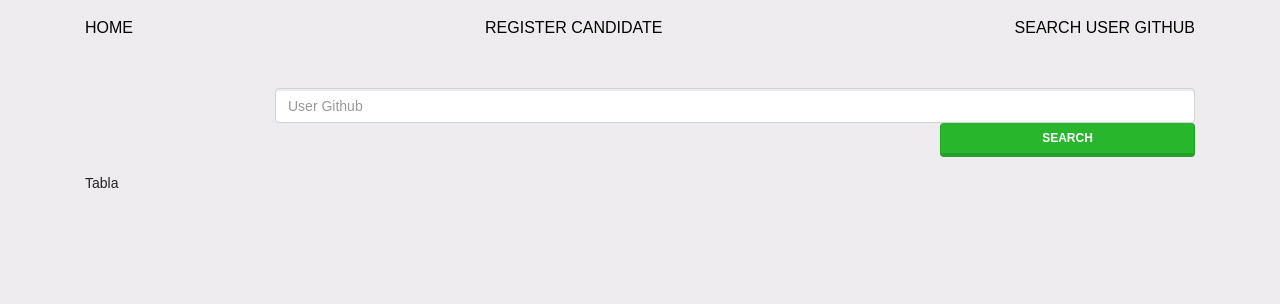
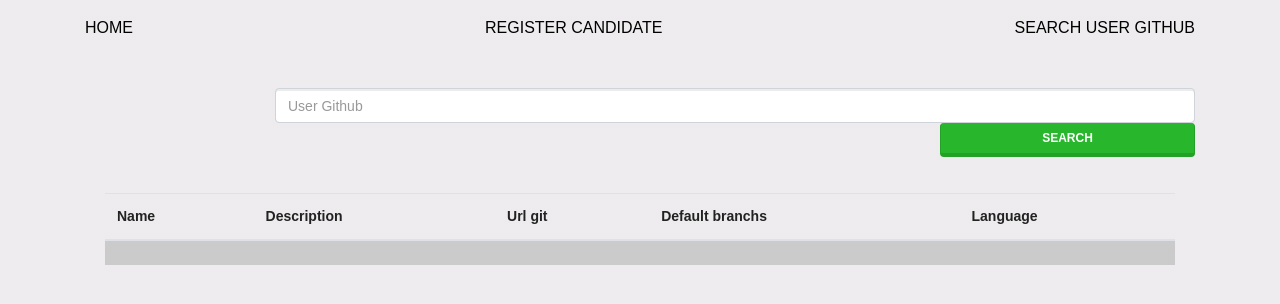
Before and after one commit to anamariaagudelo/prueba-react, a React (Create React App) app: page /search in a window 1280 px wide. Shown: the top 304 px of the page. Built offline with nearby package versions, Linux system fonts and the light colour scheme.

Commit message:
Consult Api Github OK

```diff
--- a/src/screens/SearchUserGithub/SearchUserGithub.js
+++ b/src/screens/SearchUserGithub/SearchUserGithub.js
@@ -1,6 +1,7 @@
 import React, { Component } from 'react';
 import SearchUserGitHubForm from '../SearchUserGithub/SearchUserGitHubForm';
 import ErrorSearchUser from '../../screens/Error/ErrorSearchUser'
+import TableRepos from '../SearchUserGithub/TableRepos'
 
 
 class SearchUserGithub extends Component {
@@ -11,8 +12,11 @@ class SearchUserGithub extends Component {
         result: {}
     }
 
-    componentDidUpdate() {
-        this.consultApi();
+    componentDidUpdate(prevProps, preState) {
+        if(preState.consult !== this.state.consult){
+            this.consultApi();
+        }
+
     }
 
     componentDidMount() {
@@ -54,18 +58,23 @@ class SearchUserGithub extends Component {
             })
         } else {
             this.setState({
-                consult: search
+                consult: search,
+                error: false
             })
         }
     }
 
-    render() {
+      render() {
         const ErrorExist = this.state.error;
 
-        let resultError;
+        let finalResult;
 
         if (ErrorExist) {
-            resultError = <ErrorSearchUser />
+            finalResult = <ErrorSearchUser />
+        }else{
+            finalResult= <TableRepos
+            result={this.state.result}/>
+
         }
 
         return (
@@ -73,8 +82,7 @@ class SearchUserGithub extends Component {
                 <SearchUserGitHubForm
                     consultUser={this.consultUser}
                 />
-                {resultError}
-                <p>Tabla</p>
+                {finalResult}
             </div>
         )
     }
--- a/src/screens/SearchUserGithub/TableRepos.js
+++ b/src/screens/SearchUserGithub/TableRepos.js
@@ -1,12 +1,36 @@
-import react , {Component} from 'react';
+import React, {Component} from 'react';
 
 class TableRepos extends Component{
+
+
+
     render(){
+      console.log(this.props.result)
         return(
-            <div>
-                <h1>Desde la tabla</h1>
-            </div>
-        )
+            <div className="card-body">
+            <table className="table">
+
+                <thead>
+                    <tr>
+                        <th scope="col">Name</th>
+                        <th scope="col">Description</th>
+                        <th scope="col">Url git</th>
+                        <th scope="col">Default branchs</th>
+                        <th scope="col">Language</th>
+                    </tr>
+                </thead>
+                <tbody >
+                    <tr className="table-active">
+                        <th scope="row"></th>
+                        <td></td>
+                        <td></td>
+                        <td></td>
+                        <td></td>
+                    </tr>
+                </tbody>
+            </table>
+        </div>
+        );
     }
 }
 
```
